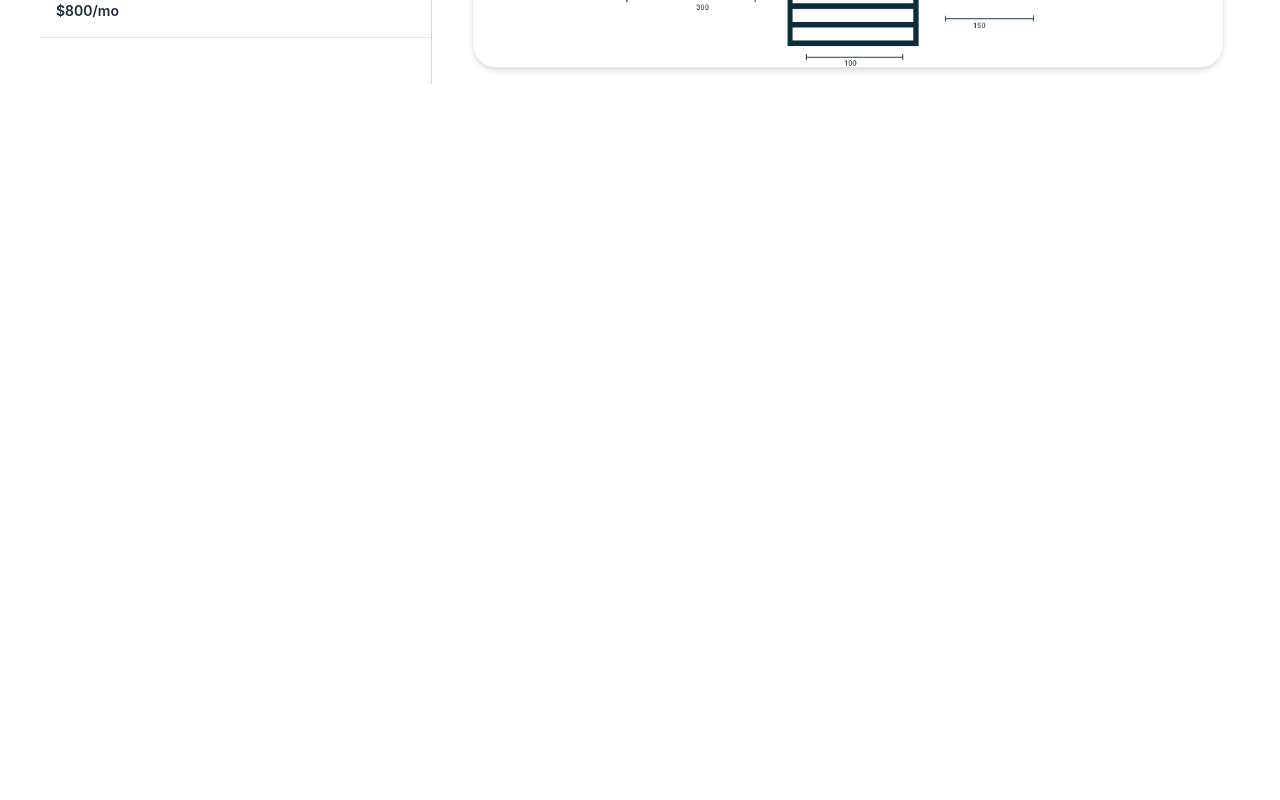
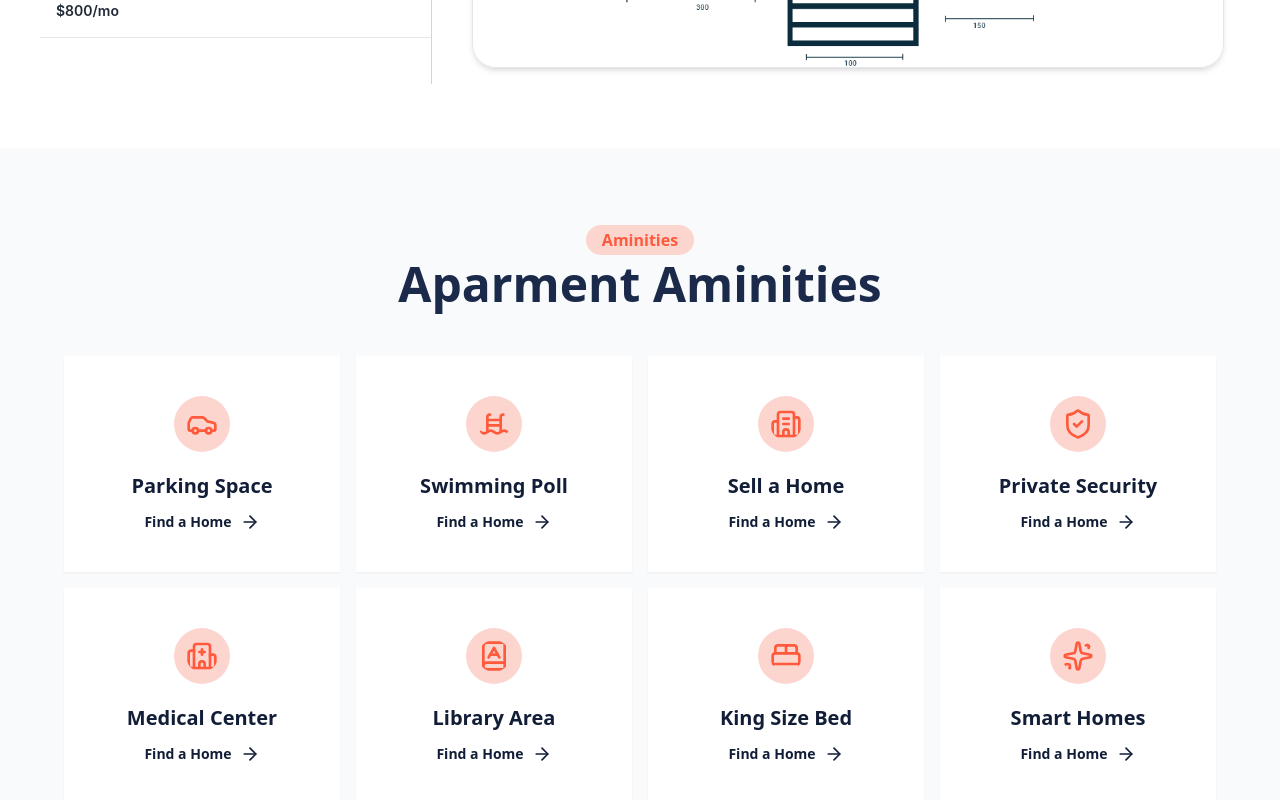
Before and after one commit to jakariya-ahmed/real-state, a React app: page / in a window 1280 px wide. Shown: the part 4179-4979 px from the top of the page. Before the commit the page ends 4327 px from the top, so only its background shows below. Built offline with nearby package versions, Linux system fonts and the light colour scheme; the HTML template or start-up script is replaced by a standard one.

Commit message:
added aminities section

```diff
--- /dev/null
+++ b/src/components/home/Aminities.jsx
@@ -0,0 +1,92 @@
+"use client";
+import { motion } from "framer-motion";
+import { Building2Icon, ArrowRightIcon, Car, BathIcon, ShowerHead, WavesLadder, ShieldCheckIcon, HospitalIcon, BookAIcon, BedDouble, SparklesIcon, ShieldCheck } from "lucide-react";
+
+const services = [
+  {
+    id: 1,
+    title: "Parking Space",
+    icon: Car,
+
+  },
+  {
+    id: 2,
+    title: "Swimming Poll",
+    icon: WavesLadder,
+  },
+  {
+    id: 3,
+    title: "Sell a Home",
+    icon: Building2Icon,
+  },
+   {
+    id: 1,
+    title: "Private Security",
+    icon: ShieldCheck,
+
+  },
+  {
+    id: 2,
+    title: "Medical Center",
+    icon: HospitalIcon,
+  },
+  {
+    id: 3,
+    title: "Library Area",
+    icon: BookAIcon,
+  },
+    {
+    id: 2,
+    title: "King Size Bed",
+    icon: BedDouble,
+  },
+  {
+    id: 3,
+    title: "Smart Homes",
+    icon: SparklesIcon,
+  },
+];
+
+export default function Aminities() {
+  return (
+    <section className="py-20 bg-gray-50 text-center">
+      {/* Section Header */}
+      <div className="mb-12">
+        <span className="mb-4 sm-title">Aminities </span>
+        <h2 className="text-4xl md:text-5xl font-extrabold text-[#1b2a4a] mt-2">
+          Aparment Aminities
+        </h2>
+      </div>
+
+      {/* Services Grid */}
+      <div className="grid sm:cols-2 md:grid-cols-3 lg:grid-cols-4 gap-4 max-w-6xl mx-auto">
+        {services.map((service) => (
+          <motion.div
+            key={service.id}
+            whileHover={{ y: -8 }}
+            transition={{ type: "spring", stiffness: 200 }}
+            className="relative bg-white py-10 shadow-sm hover:shadow-md group cursor-pointer hover:bg-primary-light overflow-hidden"
+          >
+            {/* Icon */}
+            <div className="flex justify-center mb-5">
+              <service.icon className="text-primary-default bg-primary-light group-hover:bg-white w-14 h-14 p-3 rounded-full transition-all duration-200" />
+            </div>
+
+            {/* Title */}
+            <h3 className="mb-3 text-bold text-xl">
+              {service.title}
+            </h3>
+            {/* Find a Home link */}
+            <div className="flex items-center justify-center gap-x-2 text-secondary-dark font-semibold group-hover:text-primary-default transition-all duration-200">
+              <span className="text-sm">Find a Home</span>
+              <ArrowRightIcon className="w-5 h-5" />
+            </div>
+
+            {/* Underline Animation */}
+            <span className="absolute bottom-0 left-0 w-0 h-[3px] bg-primary-default transition-all duration-500 group-hover:w-full"></span>
+          </motion.div>
+        ))}
+      </div>
+    </section>
+  );
+}
--- a/src/pages/Home.jsx
+++ b/src/pages/Home.jsx
@@ -1,5 +1,6 @@
 import AboutCom from "../components/AboutCom";
 import CounterCom from "../components/CounterCom";
+import Aminities from "../components/home/Aminities";
 import FloorPlans from "../components/home/FloorPlans";
 import FeaturedListings from "../components/home/Listing";
 import Services from "../components/home/Services";
@@ -37,6 +38,10 @@ export default function Home() {
                 <FloorPlans />
             </div>
 
+            <div className="bg-background-ligh ">
+                <Aminities />
+            </div>
+
         </>
     );
 }
```
